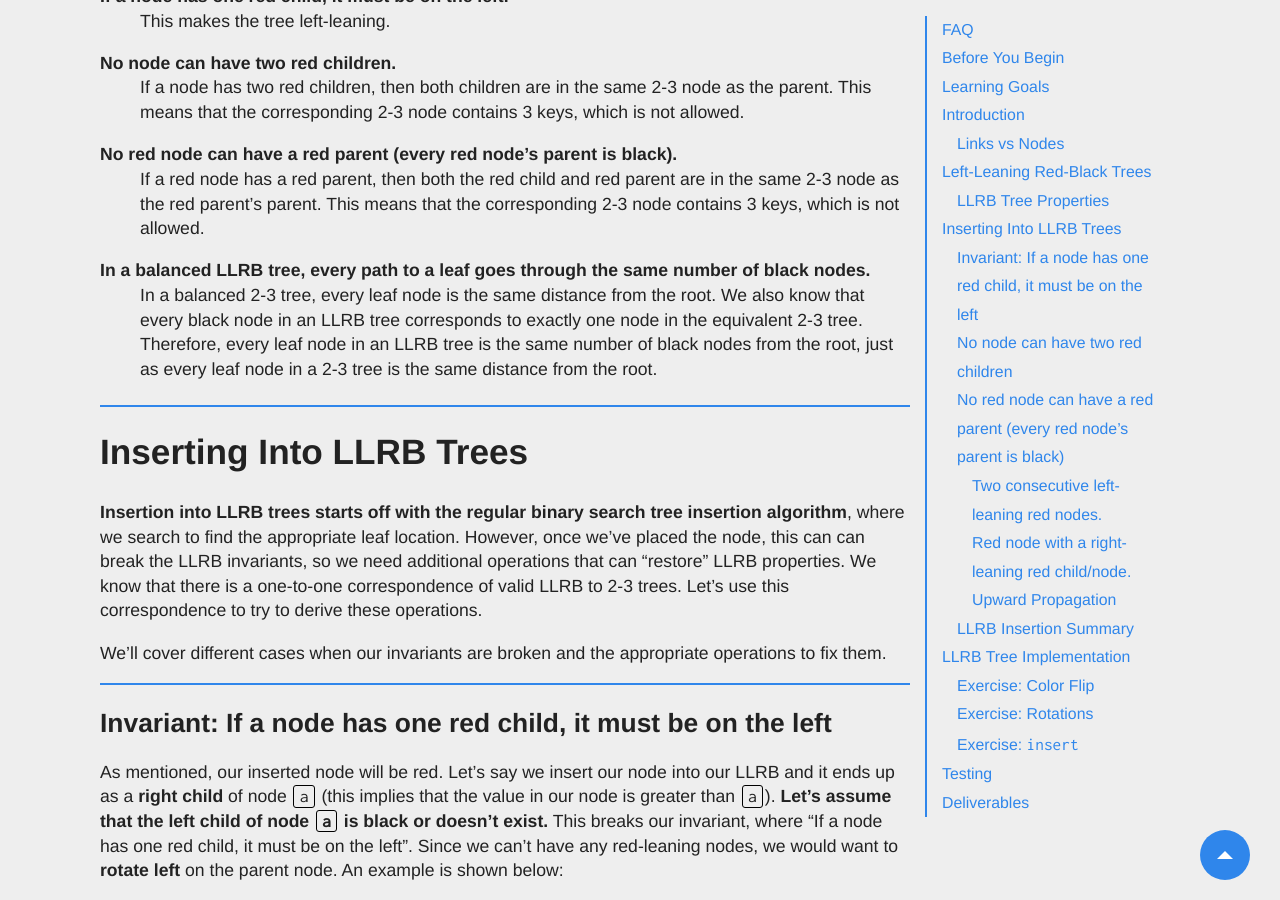
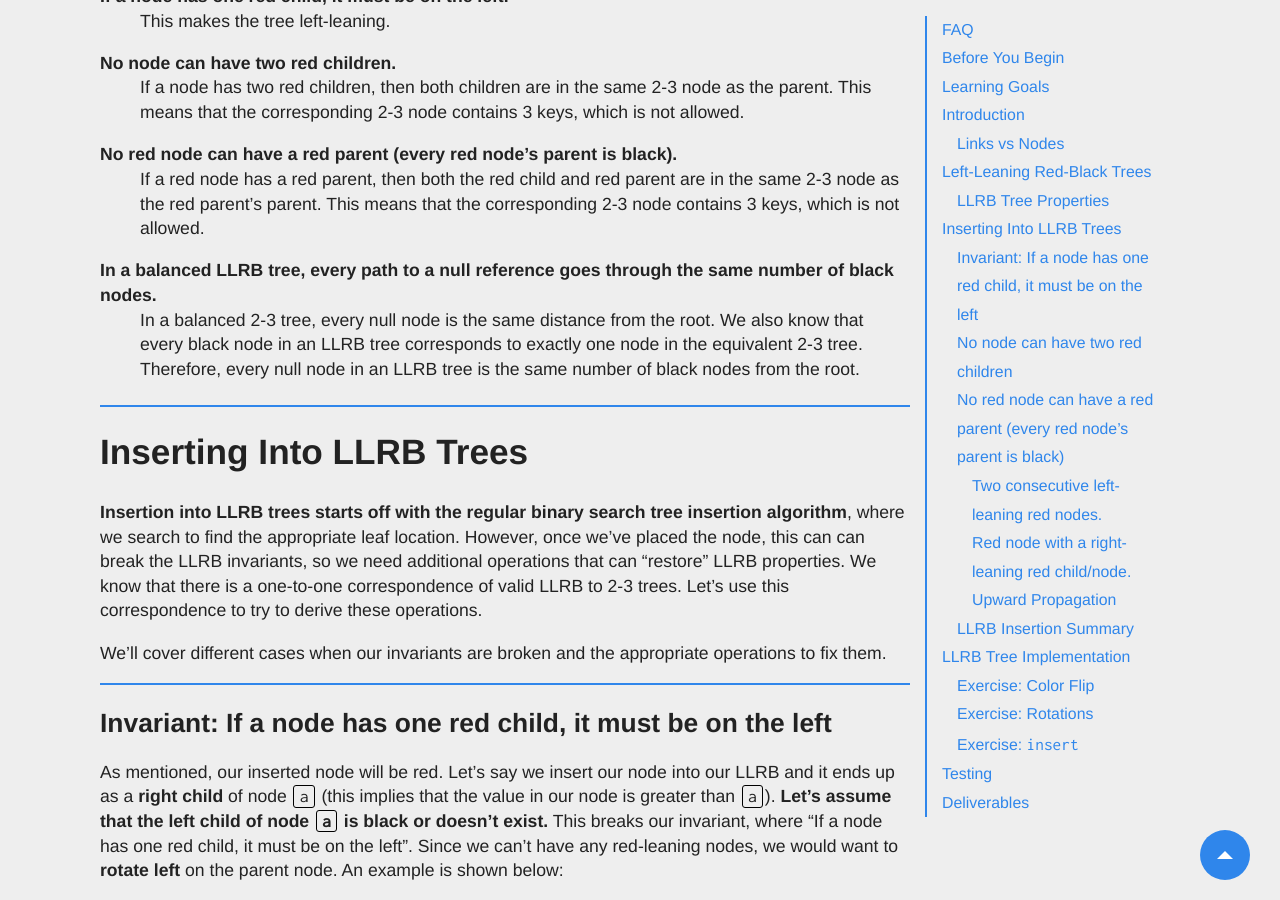
Before and after one commit to Berkeley-CS61B/website-fa23, a Jekyll site: the page built from materials/lab/lab08/index.md, in a window 1280 px wide and 900 px high, scrolled down 3044 px. Built offline with Jekyll 4.4.1, drawn with Linux system fonts in a browser that asks for light colours; nearby versions of some CDN libraries; comment, search, counter and statistics services are not loaded; some of the changed text lies outside the part shown.

Commit message:
change spec a little

```diff
--- a/materials/lab/lab08/index.md
+++ b/materials/lab/lab08/index.md
@@ -117,12 +117,11 @@ No red node can have a red parent (every red node's parent is black).
   the same 2-3 node as the red parent's parent. This means that the
   corresponding 2-3 node contains 3 keys, which is not allowed.
 
-In a balanced LLRB tree, every path to a leaf goes through the same number of black nodes.
-: In a balanced 2-3 tree, every leaf node is the same distance from the root.
+In a balanced LLRB tree, every path to a null reference goes through the same number of black nodes.
+: In a balanced 2-3 tree, every null node is the same distance from the root.
   We also know that every black node in an LLRB tree corresponds to exactly one
-  node in the equivalent 2-3 tree. Therefore, every leaf node in an LLRB tree
-  is the same number of black nodes from the root, just as every leaf node
-  in a 2-3 tree is the same distance from the root.
+  node in the equivalent 2-3 tree. Therefore, every null node in an LLRB tree
+  is the same number of black nodes from the root.
 
 ## Inserting Into LLRB Trees
 
@@ -168,7 +167,8 @@ This can be broken down into two cases defined below.
 #### Two consecutive left-leaning red nodes.
 
 What happens if we insert our node and it ends up as a left child of a red node?
-In this case, we then want to adjust our operation and "rotate right".
+In this case, we then want to adjust our operation and "rotate right" (**in other
+words, it is not possible to have two left-leaning red nodes**).
 
 Rotating right is the opposite of rotating left! It will give us back the
 original subtree if applied to the new root.
@@ -189,7 +189,8 @@ As shown below, we rotate left on `a` in this example and we get:
 
 ![](img/rotate_left2.png){: style="max-height: 250px;" }
 
-Here, we have the previous case again, so we know that we can rotate right on
+**Note that this ties into the invariant mentioned above, where we can't have a
+red-leaning right node.** Here, we have the previous case again, so we know that we can rotate right on
 `b` and apply a color flip to the root, `x`.
 
 #### Upward Propagation
```
